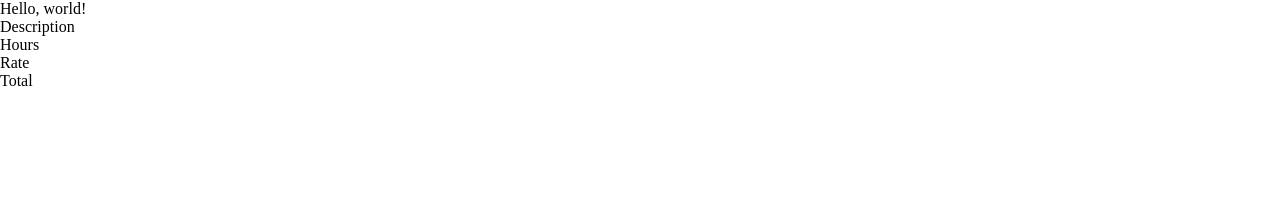
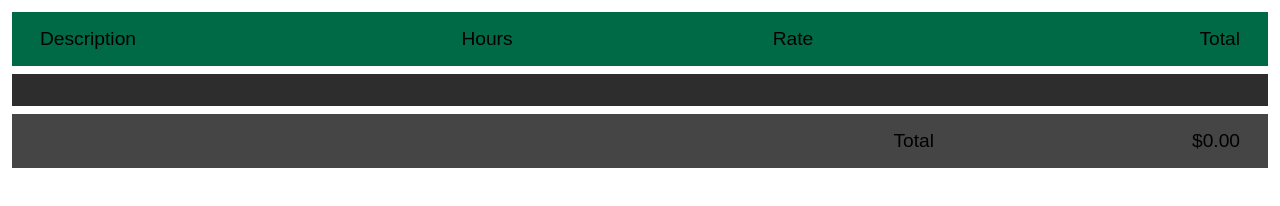
Before and after one commit to sk3p7ic/invotractor, a plain HTML site: page src/components/index.html in a window 1280 px wide. Drawn offline with nearby package versions, Linux system fonts and the light colour scheme.

Commit message:
feat: can now sum rows and have better formatting
The total is now summed from each of the rows and said rows now have
formatting applied to them to allow for a cleaner look. There are still
issues with the allocator(s) which need to be fixed. Styling of the
`form` could be improved.

```diff
--- a/public/css/globals.css
+++ b/public/css/globals.css
@@ -51,3 +51,60 @@ li {
   max-width: var(--p-max-width, 65ch);
   text-wrap: pretty;
 }
+
+body {
+  font-family: sans-serif;
+}
+
+#hours-table {
+  display: flex;
+  flex-direction: column;
+  gap: 0.5rem;
+  margin: 0.75rem;
+}
+
+#hours-table > * {
+  display: grid;
+  grid-template-columns: repeat(4, 1fr);
+  gap: 1.5rem;
+  background-color: #2d2d2d;
+  padding: 1rem 1.75rem;
+}
+
+#hours-table > *:nth-child(odd) {
+  background-color: #454545 !important;
+}
+
+#hours-table .table-header {
+  font-size: larger;
+  background-color: #006946 !important;
+}
+
+#hours-table .table-footer {
+  font-size: larger;
+}
+
+#hours-table .table-footer h3 {
+  grid-column: 1/4;
+  text-align: end;
+}
+
+#hours-table .table-footer *:last-child {
+  text-align: end;
+}
+
+#hours-table .table-header *:not(:first-child):not(:last-child) {
+  text-align: center;
+}
+
+#hours-table .table-header *:last-child {
+  text-align: end;
+}
+
+#hours-table .table-row *:not(:first-child):not(:last-child) {
+  text-align: center;
+}
+
+#hours-table .table-row *:last-child {
+  text-align: end;
+}
--- /dev/null
+++ b/public/js/index.js
@@ -0,0 +1,20 @@
+function sumHourly() {
+  const total = Array.from(document.querySelectorAll('#hours-table > div.table-row > *:last-child'))
+    .map(e => Number(e.innerHTML.substring(1)))
+    .reduce((a, t) => a + t, 0);
+  document.querySelector('#hours-table .table-footer p').innerHTML = `\$${total.toFixed(2)}`;
+}
+
+const observer = new MutationObserver(muts => {
+  muts.forEach(m => {
+    if (m.type === 'childList' && m.addedNodes.length > 0) {
+      m.addedNodes.forEach(n => {
+        if (n.nodeType === 1 && n.tagName.toLowerCase() === 'div') {
+          sumHourly();
+        }
+      });
+    }
+  });
+});
+
+observer.observe(document.querySelector('#hours-table'), { childList: true });
--- a/src/components/index.html
+++ b/src/components/index.html
@@ -4,11 +4,12 @@
   <meta charset="UTF-8">
   <meta name="viewport" content="width=device-width, initial-scale=1.0">
   <script src="https://unpkg.com/htmx.org@1.9.12" integrity="sha384-ujb1lZYygJmzgSwoxRggbCHcjc0rB2XoQrxeTUQyRjrOnlCoYta87iKBWq3EsdM2" crossorigin="anonymous"></script>
+  <script src="https://code.jquery.com/jquery-3.7.1.min.js" integrity="sha256-/JqT3SQfawRcv/BIHPThkBvs0OEvtFFmqPF/lYI/Cxo=" crossorigin="anonymous"></script>
   <title>Invotractor v0.0.1 | Home</title>
   <link rel="stylesheet" href="/css/globals.css">
+  <script src="/js/index.js" defer></script>
 </head>
 <body>
-  <h1>Hello, world!</h1>
   <div id="hours-table">
     <div class="table-header">
       <h3>Description</h3>
@@ -17,6 +18,10 @@
       <h3>Total</h3>
     </div>
     <div hx-get="/components/new-hourly-row" hx-swap="outerHTML" hx-trigger="load"></div>
+    <div class="table-footer">
+      <h3>Total</h3>
+      <p>$0.00</p>
+    </div>
   </div>
 </body>
 </html>
```
Also changed, not shown: 2 other files.
